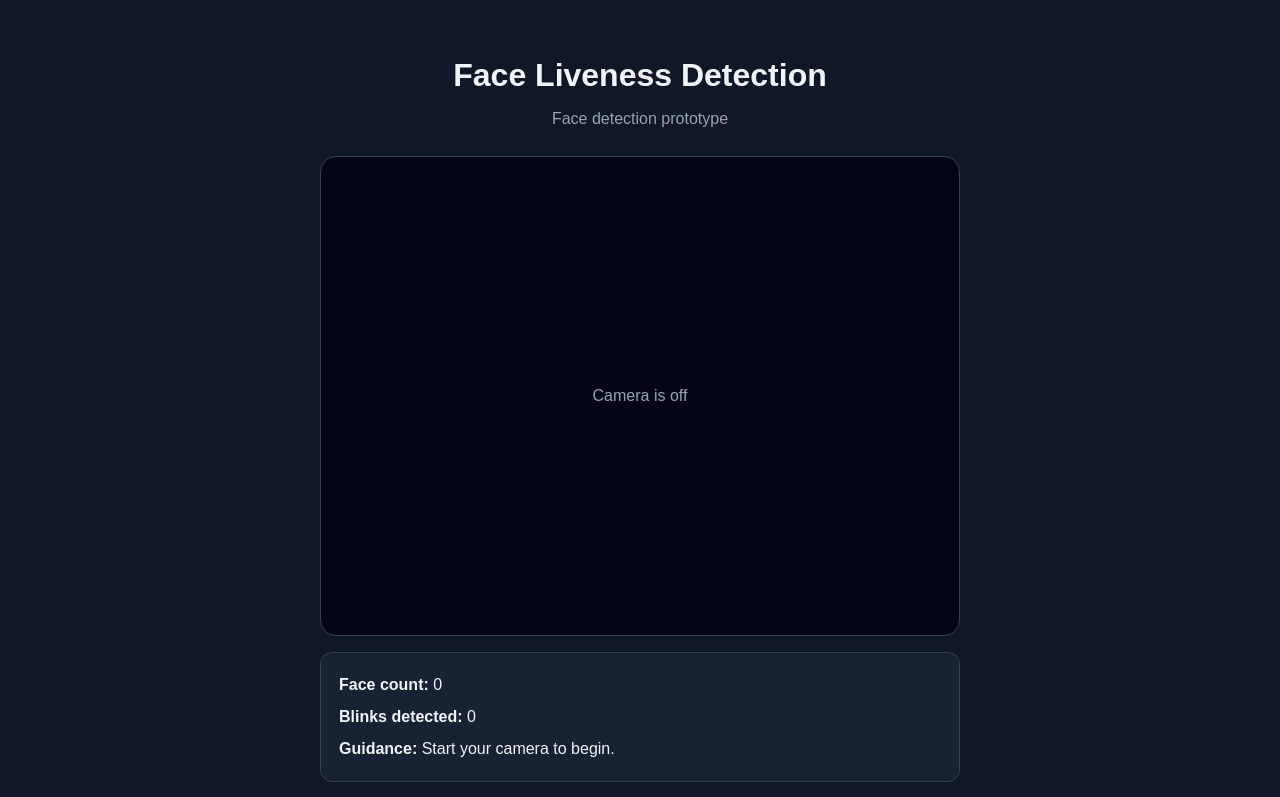
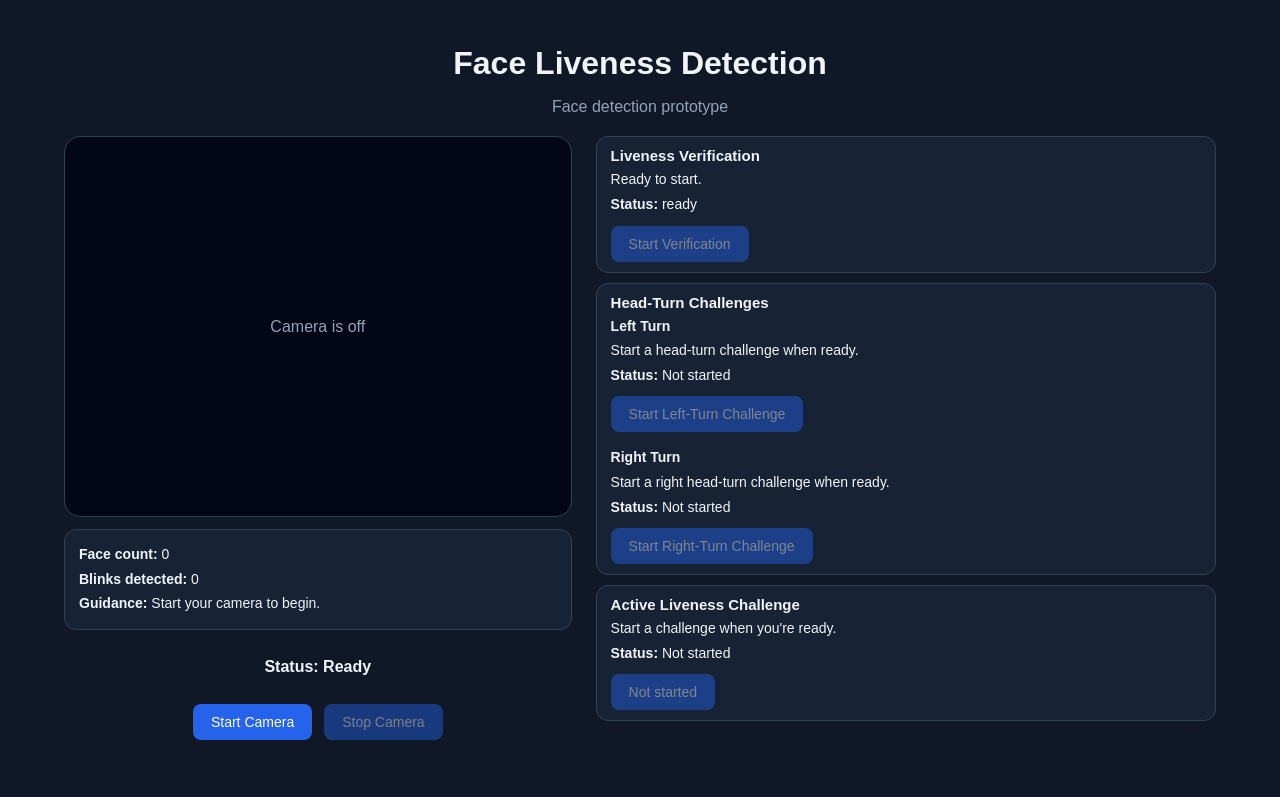
Before and after one commit to anveshap103-tomato/VeriFace, a React (Vite) app in the folder face-liveness-v1/: page / in a window 1280 px wide. Shown: the top 797 px of the page. Built offline with nearby package versions, Linux system fonts and the light colour scheme.

Commit message:
final ui

```diff
--- a/face-liveness-v1/src/App.css
+++ b/face-liveness-v1/src/App.css
@@ -12,15 +12,21 @@ body {
   color: #f1f5f9;
 }
 
+/* ── App shell ───────────────────────────────────────────── */
 .app {
-  width: min(900px, 100%);
+  width: min(1200px, 100%);
   margin: 0 auto;
-  padding: 36px 24px;
+  padding: 24px 24px 16px;
+  overflow-x: hidden;
+}
+
+.app-header {
   text-align: center;
+  margin-bottom: 20px;
 }
 
 h1 {
-  margin-bottom: 8px;
+  margin-bottom: 6px;
 }
 
 .subtitle,
@@ -28,11 +34,31 @@ h1 {
   color: #94a3b8;
 }
 
+/* ── Two-column dashboard ────────────────────────────────── */
+.dashboard {
+  display: grid;
+  grid-template-columns: 45fr 55fr;
+  gap: 24px;
+  align-items: start;
+}
+
+.col-camera {
+  display: flex;
+  flex-direction: column;
+  gap: 12px;
+}
+
+.col-verification {
+  display: flex;
+  flex-direction: column;
+  gap: 10px;
+}
+
+/* ── Camera preview ──────────────────────────────────────── */
 .camera-container {
   position: relative;
-  width: min(640px, 100%);
+  width: 100%;
   aspect-ratio: 4 / 3;
-  margin: 28px auto 16px;
   overflow: hidden;
   border: 1px solid #334155;
   border-radius: 16px;
@@ -54,14 +80,40 @@ h1 {
   color: #94a3b8;
 }
 
+/* ── Detection / challenge panels ────────────────────────── */
+.detection-panel {
+  width: 100%;
+  padding: 10px 14px;
+  border: 1px solid #334155;
+  border-radius: 12px;
+  background: #172235;
+  text-align: left;
+}
+
+.detection-panel h2 {
+  margin: 0 0 6px;
+  font-size: 15px;
+}
+
+.detection-panel p {
+  margin: 5px 0;
+  line-height: 1.4;
+  font-size: 14px;
+}
+
+.detection-panel button {
+  margin-top: 6px;
+}
+
+/* ── Status / error / controls ───────────────────────────── */
 .status {
   font-weight: 600;
+  text-align: center;
 }
 
 .error {
   color: #fca5a5;
-  max-width: 640px;
-  margin: 12px auto;
+  text-align: center;
 }
 
 .controls {
@@ -69,16 +121,15 @@ h1 {
   justify-content: center;
   flex-wrap: wrap;
   gap: 12px;
-  margin: 20px 0;
 }
 
 button {
-  padding: 12px 20px;
+  padding: 10px 18px;
   border: 0;
   border-radius: 8px;
   background: #2563eb;
   color: white;
-  font-size: 15px;
+  font-size: 14px;
   cursor: pointer;
 }
 
@@ -88,21 +139,13 @@ button:disabled {
 }
 
 .privacy-note {
-  font-size: 13px;
+  font-size: 12px;
+  text-align: center;
 }
 
-
-.detection-panel {
-  width: min(640px, 100%);
-  margin: 16px auto;
-  padding: 12px 18px;
-  border: 1px solid #334155;
-  border-radius: 12px;
-  background: #172235;
-  text-align: left;
+/* ── Single-column breakpoint ────────────────────────────── */
+@media (max-width: 720px) {
+  .dashboard {
+    grid-template-columns: 1fr;
+  }
 }
-
-.detection-panel p {
-  margin: 8px 0;
-  line-height: 1.5;
-}
--- a/face-liveness-v1/src/App.jsx
+++ b/face-liveness-v1/src/App.jsx
@@ -31,32 +31,19 @@ function App() {
 
   return (
     <main className="app">
+      <div className="app-header">
         <h1>Face Liveness Detection</h1>
         <p className="subtitle">Face detection prototype</p>
+      </div>
 
+      <div className="dashboard">
+        <div className="col-camera">
           <CameraPreview videoRef={videoRef} cameraActive={cameraActive} />
 
           <DetectionPanel
             faceCount={faceCount}
             blinkCount={blinkCount}
             guidance={guidance}
-      />
-
-      <ChallengePanel
-        cameraActive={cameraActive}
-        faceCount={faceCount}
-        challengeStatus={challengeStatus}
-        challengeMessage={challengeMessage}
-        onStartBlink={() => startBlinkChallenge(faceCount)}
-        headChallengeStatus={headChallengeStatus}
-        headChallengeMessage={headChallengeMessage}
-        onStartHeadLeft={() => startHeadTurnChallenge(faceCount)}
-        rightChallengeStatus={rightChallengeStatus}
-        rightChallengeMessage={rightChallengeMessage}
-        onStartHeadRight={() => startRightTurnChallenge(faceCount)}
-        verificationState={verificationState}
-        onStartVerification={() => startVerification(cameraActive, faceCount)}
-        onRetryVerification={retryVerification}
           />
 
           <p className="status">
@@ -74,9 +61,27 @@ function App() {
             </button>
           </div>
 
-      <p className="privacy-note">
-        Video frames are processed locally and are not saved by this prototype.
-      </p>
+        </div>
+
+        <div className="col-verification">
+          <ChallengePanel
+            cameraActive={cameraActive}
+            faceCount={faceCount}
+            challengeStatus={challengeStatus}
+            challengeMessage={challengeMessage}
+            onStartBlink={() => startBlinkChallenge(faceCount)}
+            headChallengeStatus={headChallengeStatus}
+            headChallengeMessage={headChallengeMessage}
+            onStartHeadLeft={() => startHeadTurnChallenge(faceCount)}
+            rightChallengeStatus={rightChallengeStatus}
+            rightChallengeMessage={rightChallengeMessage}
+            onStartHeadRight={() => startRightTurnChallenge(faceCount)}
+            verificationState={verificationState}
+            onStartVerification={() => startVerification(cameraActive, faceCount)}
+            onRetryVerification={retryVerification}
+          />
+        </div>
+      </div>
     </main>
   );
 }
```
Lines whose indentation alone changed are shown as unchanged.
